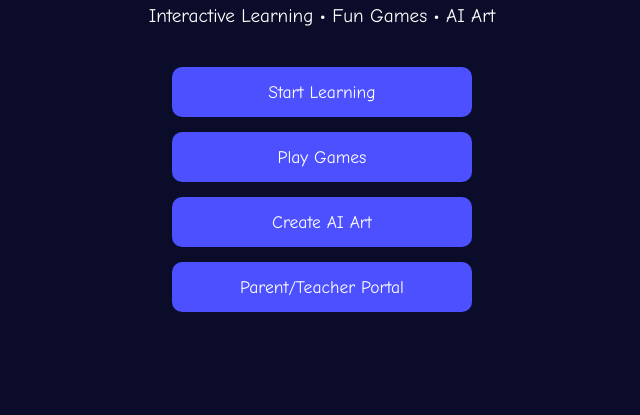
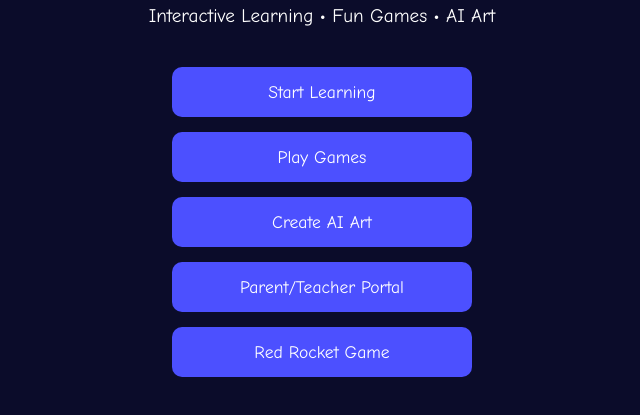
Before and after one commit to astroAi2/astroai-edu, a plain HTML site: page index.html in a window 1280 px wide. Shown: the part 277-692 px from the top of the page, without its empty margins (318-958 px from the left). Drawn offline with Linux system fonts and the light colour scheme.

Commit message:
index.html

```diff
--- a/index.html
+++ b/index.html
@@ -67,6 +67,8 @@
             <a href="astro-catch.html" class="btn">Play Games</a>
             <a href="#" class="btn">Create AI Art</a>
             <a href="#" class="btn">Parent/Teacher Portal</a>
+            <a href="red-rocket.html" class="btn">Red Rocket Game</a>
+
         </div>
     </div>
 </body>
```
